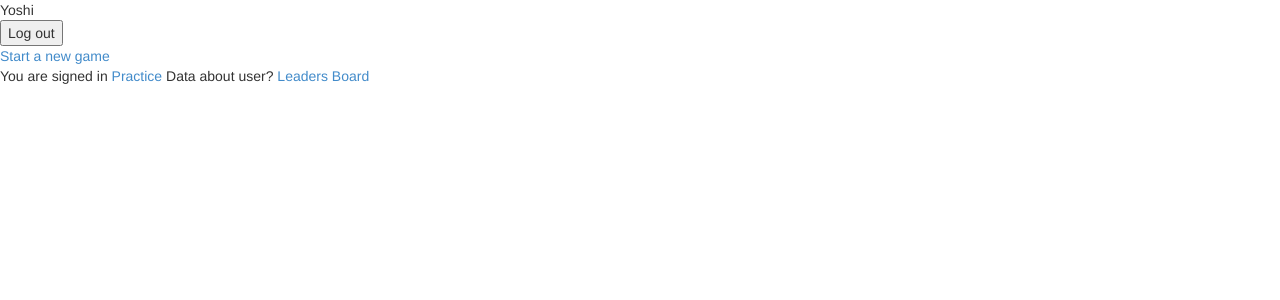
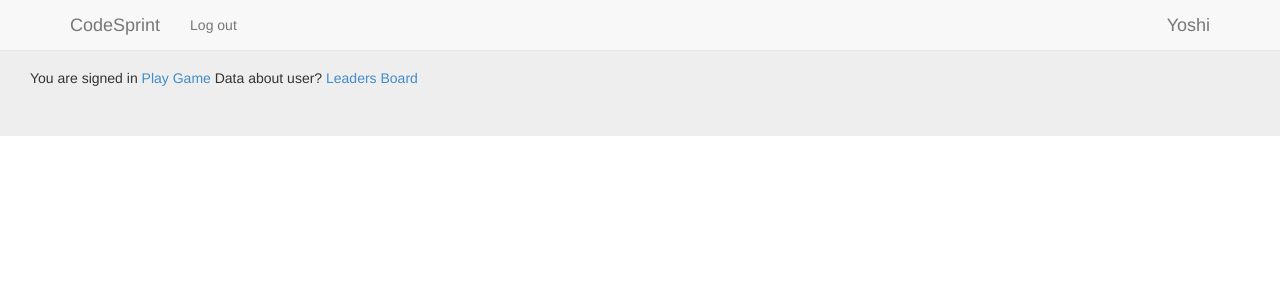
Before and after one commit to yoshig/typeracer, a Rails app: page /users/1 in a window 1280 px wide. Shown: the top 300 px of the page. Run offline with Rails 7, Linux system fonts and the light colour scheme; a user stored in the database is signed in; data comes from the database, SQL or seed files in the repository; style sheets or scripts are compiled from the project's sources; some libraries are stand-ins or nearby versions.

Commit message:
Begin adding bootstrap

```diff
--- a/app/assets/javascripts/views/heats/new.js
+++ b/app/assets/javascripts/views/heats/new.js
@@ -3,7 +3,7 @@ window.TypeRacer.Views.NewHeat = Backbone.CompositeView.extend({
 
 	scoresTemplate: JST["heats/scores"],
 
-	className: "race-board",
+	className: "race-board col-md-12",
 
 	initialize: function() {
 		var pusher = new Pusher('3ee21fe7259f11d2384c');
--- a/app/assets/javascripts/views/heats/track.js
+++ b/app/assets/javascripts/views/heats/track.js
@@ -1,6 +1,6 @@
 window.TypeRacer.Views.Track = Backbone.View.extend({
 	template: JST["heats/track"],
-	className: "raceTracks col-xs-6",
+	className: "raceTracks col-md-6",
 
 	GIFS: [
     "crash.gif",
--- a/app/assets/javascripts/views/racer_stats/user_input.js
+++ b/app/assets/javascripts/views/racer_stats/user_input.js
@@ -1,7 +1,7 @@
 window.TypeRacer.Views.BoardNew = Backbone.View.extend({
 	template: JST["racer_stats/user_input"],
 
-	className: "race-board",
+	className: "race-board .col-md-12",
 
 	initialize: function(options) {
 		var that = this;
@@ -198,12 +198,13 @@ window.TypeRacer.Views.BoardNew = Backbone.View.extend({
 
 	updateBoards: function() {
 		var progress = this.model.get("progress");
+		var wpm = this.model.get("wpm");
 		$.ajax({
 			url: "/heats/update_board",
 			type: "POST",
 			data: {
 				racer_id: this.model.get("user_id"),
-				progress: progress
+				progress: progress,
 			}
 		})
 	}
--- a/app/assets/stylesheets/heats.css.scss
+++ b/app/assets/stylesheets/heats.css.scss
@@ -7,5 +7,8 @@
 }
 
 .raceTracks {
-//	Race track styling
 }
+
+.racer {
+	margin-right:0px;
+}
--- /dev/null
+++ b/app/views/layouts/_user_data.html.erb
@@ -0,0 +1,28 @@
+<ul class="nav navbar-nav">
+	<% if signed_in? %>
+		<div id="current_user"
+		     data-name="<%= current_user.username %>"
+				 data-id="<%= current_user.id %>">
+ 		</div>
+		  <li>
+				<%= link_to "Log out", session_url, method: :delete %>
+			</li>
+
+	<% else %>
+		<div id="current_user"
+		  	 data-name="Guest"
+		     data-id="<%= session[:token] ||= SecureRandom.base64 %>">
+    <li>
+		  <%= link_to "Sign in", new_session_url %>
+		</li>
+		<li>
+			<%= link_to "Sign up", new_user_url %>
+		</li>
+	<% end %>
+</ul>
+
+<ul class="nav navbar-nav navbar-right">
+	<div class="navbar-brand">
+		<%= (current_user && current_user.username) || "Guest" %>
+	<div>
+</ul>
--- a/app/views/layouts/application.html.erb
+++ b/app/views/layouts/application.html.erb
@@ -7,32 +7,24 @@
   <%= csrf_meta_tags %>
 </head>
 <body>
-	<% if signed_in? %>
-		<div id="current_user"
-		     data-name="<%= current_user.username %>"
-				 data-id="<%= current_user.id %>"></div>
-	  <%= current_user.username %>
-	  <%= button_to "Log out", session_url, method: :delete %>
-	<% else %>
-		<div id="current_user"
-		  	 data-name="Guest"
-		     data-id="<%= session[:token] ||= SecureRandom.base64 %>">
-		<%= link_to "Sign in", new_session_url %>
-		or
-		<%= link_to "Sign up", new_user_url %>
-	<% end %>
-
-	<% if flash.now[:errors] %>
-		<% flash.now[:errors].each do |error| %>
-			<%= error %>
-		<% end %>
-	<% end %>
+	<div class="navbar navbar-default navbar-fixed-top" role="navigation">
+		<div class="container">
+			<a class="navbar-brand" href"#">CodeSprint</a>
+		<%= render "layouts/user_data" %>
+		</div>
+	</div>
 
 <a href="#heats/new">Start a new game</a>
 
+<% if flash.now[:errors] %>
+	<% flash.now[:errors].each do |error| %>
+		<%= error %>
+	<% end %>
+<% end %>
+
 <%# image_tag "megaman.gif" %>
 
-<div id="content">
+<div class="jumbotron" id="content">
 	<%= yield %>
 </div>
 
--- a/app/views/users/show.html.erb
+++ b/app/views/users/show.html.erb
@@ -1,6 +1,6 @@
 You are signed in
 
-<%= link_to "Practice", new_heat_url(num_racers: 1) %>
+<a href="/#heats/new">Play Game</a>
 
 Data about user?
 
```
Also changed, not shown: 3 other files.
